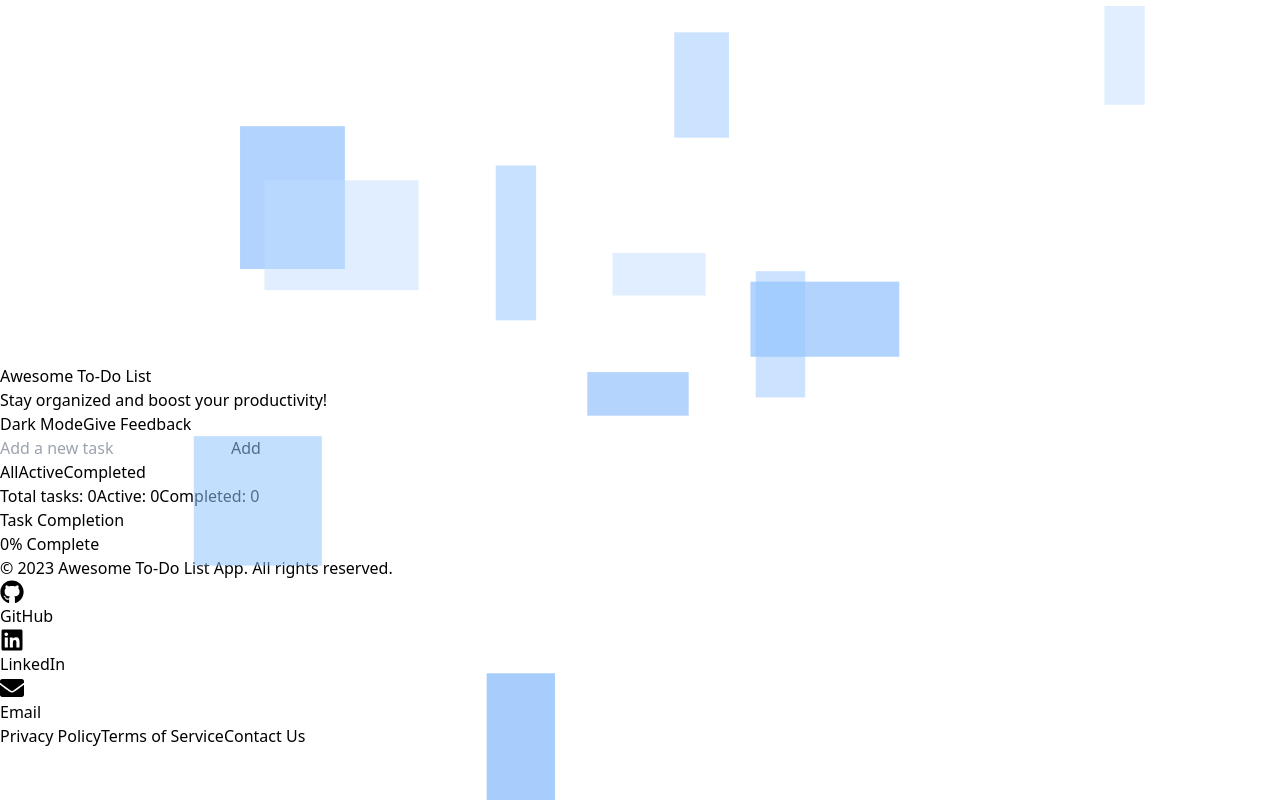
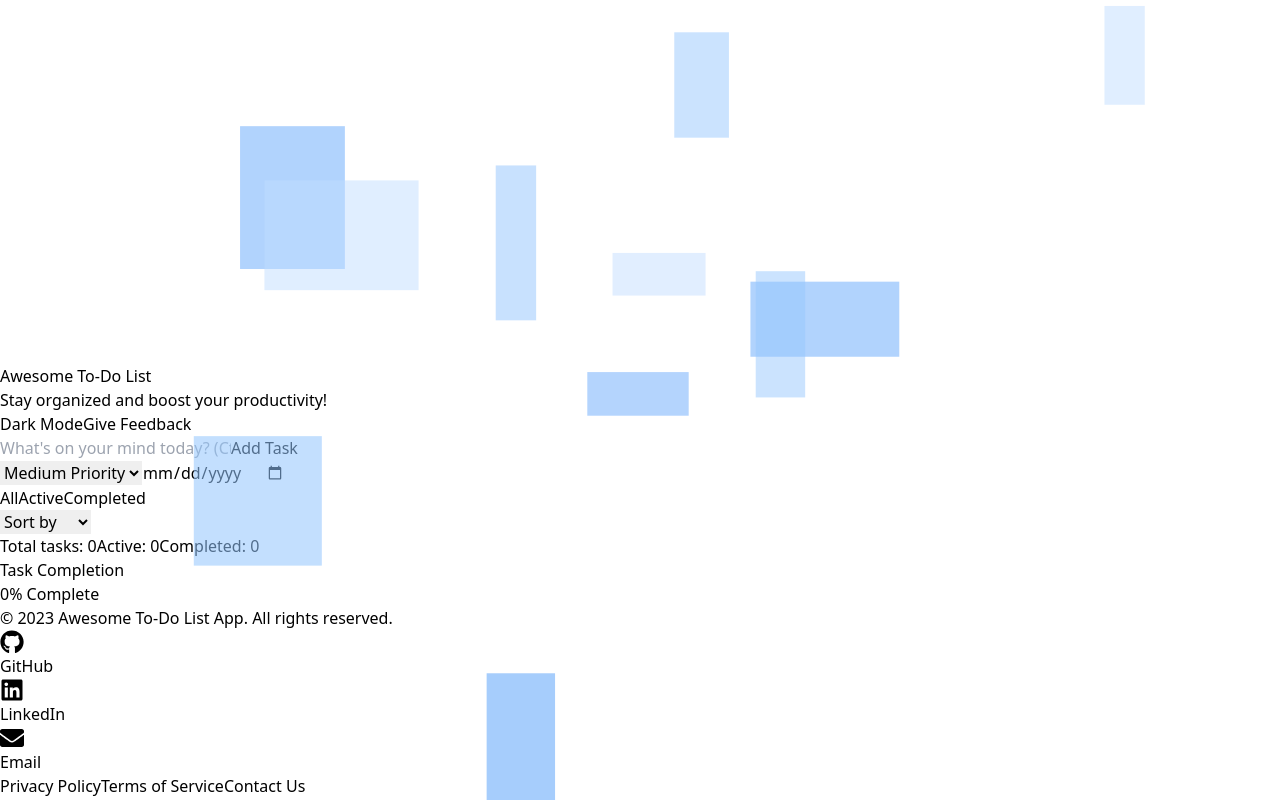
Before and after one commit to Muhammadd-01/To-Do_App, a React (Vite) app: page / in a window 1280 px wide. Shown: the part 854-1654 px from the top of the page. Built offline with nearby package versions, Linux system fonts and the light colour scheme.

Commit message:
To-DO App

```diff
--- a/package.json
+++ b/package.json
@@ -12,6 +12,7 @@
   "dependencies": {
     "framer-motion": "^11.16.1",
     "react": "^18.3.1",
+    "react-confetti": "^6.2.2",
     "react-dom": "^18.3.1",
     "react-icons": "^5.4.0"
   },
--- a/src/App.jsx
+++ b/src/App.jsx
@@ -1,5 +1,6 @@
-import React, { useState } from 'react'
+import React, { useState, useEffect } from 'react'
 import { motion, AnimatePresence } from 'framer-motion'
+import Confetti from 'react-confetti'
 import TaskInput from './components/TaskInput'
 import TaskList from './components/TaskList'
 import Footer from './components/Footer'
@@ -14,12 +15,21 @@ function App() {
   const { theme, toggleTheme } = useTheme()
   const [showFeedback, setShowFeedback] = useState(false)
   const [showMotivationalPopup, setShowMotivationalPopup] = useState(false)
+  const [showConfetti, setShowConfetti] = useState(false)
   const [filter, setFilter] = useState('all')
 
   const handleTaskCompletion = (taskId) => {
     toggleTask(taskId)
     setShowMotivationalPopup(true)
+    setShowConfetti(true)
   }
+
+  useEffect(() => {
+    if (showConfetti) {
+      const timer = setTimeout(() => setShowConfetti(false), 5000)
+      return () => clearTimeout(timer)
+    }
+  }, [showConfetti])
 
   const filteredTasks = tasks.filter(task => {
     if (filter === 'active') return !task.completed
@@ -35,6 +45,7 @@ function App() {
       theme === 'dark' ? 'bg-gray-900' : 'bg-blue-50'
     } text-gray-900`}>
       <BackgroundAnimation theme={theme} />
+      {showConfetti && <Confetti recycle={false} numberOfPieces={200} />}
       <div className="container mx-auto px-4 py-8 pb-24 relative z-10">
         <motion.header
           className="text-center mb-8"
@@ -42,10 +53,12 @@ function App() {
           animate={{ y: 0, opacity: 1 }}
           transition={{ duration: 0.5 }}
         >
-          <h1 className="text-4xl font-bold text-gray-900">
+          <h1 className={`text-4xl font-bold ${theme === 'dark' ? 'text-white' : 'text-gray-900'}`}>
             Awesome To-Do List
           </h1>
-          <p className="mt-2 text-lg text-gray-700">Stay organized and boost your productivity!</p>
+          <p className={`mt-2 text-lg ${theme === 'dark' ? 'text-gray-200' : 'text-gray-700'}`}>
+            Stay organized and boost your productivity!
+          </p>
           <div className="mt-4 space-x-4">
             <button
               onClick={toggleTheme}
--- a/src/components/TaskInput.jsx
+++ b/src/components/TaskInput.jsx
@@ -1,35 +1,70 @@
-import React, { useState } from 'react'
+import React, { useState, useEffect } from 'react'
 import { motion } from 'framer-motion'
 
 function TaskInput({ addTask }) {
   const [taskText, setTaskText] = useState('')
+  const [priority, setPriority] = useState('medium')
+  const [dueDate, setDueDate] = useState('')
 
   const handleSubmit = (e) => {
     e.preventDefault()
     if (taskText.trim()) {
-      addTask(taskText.trim())
+      addTask(taskText.trim(), priority, dueDate)
       setTaskText('')
+      setPriority('medium')
+      setDueDate('')
     }
   }
 
+  useEffect(() => {
+    const handleKeyPress = (e) => {
+      if (e.ctrlKey && e.key === 'Enter') {
+        handleSubmit(e)
+      }
+    }
+
+    window.addEventListener('keydown', handleKeyPress)
+    return () => {
+      window.removeEventListener('keydown', handleKeyPress)
+    }
+  }, [taskText, priority, dueDate])
+
   return (
-    <form onSubmit={handleSubmit} className="mb-4">
-      <div className="flex">
+    <form onSubmit={handleSubmit} className="mb-6 space-y-4">
+      <div className="flex flex-col sm:flex-row gap-2">
         <input
           type="text"
           value={taskText}
           onChange={(e) => setTaskText(e.target.value)}
-          placeholder="Add a new task"
-          className="flex-grow px-4 py-2 rounded-l border-2 border-indigo-300 focus:outline-none focus:border-indigo-500"
+          placeholder="What's on your mind today? (Ctrl + Enter to add)"
+          className="flex-grow px-4 py-2 rounded-md border-2 border-indigo-300 focus:outline-none focus:border-indigo-500 transition-colors"
+          aria-label="New task input"
         />
         <motion.button
           type="submit"
-          className="px-4 py-2 rounded-r bg-indigo-500 text-white hover:bg-indigo-600 transition-colors"
+          className="px-6 py-2 rounded-md bg-indigo-500 text-white hover:bg-indigo-600 transition-colors"
           whileHover={{ scale: 1.05 }}
           whileTap={{ scale: 0.95 }}
         >
-          Add
+          Add Task
         </motion.button>
+      </div>
+      <div className="flex flex-col sm:flex-row gap-2">
+        <select
+          value={priority}
+          onChange={(e) => setPriority(e.target.value)}
+          className="px-4 py-2 rounded-md border-2 border-indigo-300 focus:outline-none focus:border-indigo-500 transition-colors"
+        >
+          <option value="low">Low Priority</option>
+          <option value="medium">Medium Priority</option>
+          <option value="high">High Priority</option>
+        </select>
+        <input
+          type="date"
+          value={dueDate}
+          onChange={(e) => setDueDate(e.target.value)}
+          className="px-4 py-2 rounded-md border-2 border-indigo-300 focus:outline-none focus:border-indigo-500 transition-colors"
+        />
       </div>
     </form>
   )
--- a/src/components/TaskList.jsx
+++ b/src/components/TaskList.jsx
@@ -1,18 +1,45 @@
-import React from 'react'
+import React, { useState } from 'react'
 import { motion, AnimatePresence } from 'framer-motion'
 import Task from './Task'
 
 function TaskList({ tasks, toggleTask, deleteTask, editTask }) {
+  const [sortBy, setSortBy] = useState('default')
+
+  const sortedTasks = [...tasks].sort((a, b) => {
+    if (sortBy === 'name') {
+      return a.text.localeCompare(b.text)
+    } else if (sortBy === 'date') {
+      return new Date(b.dueDate) - new Date(a.dueDate)
+    } else if (sortBy === 'priority') {
+      const priorityOrder = { high: 3, medium: 2, low: 1 }
+      return priorityOrder[b.priority] - priorityOrder[a.priority]
+    }
+    return 0
+  })
+
   return (
+    <div>
+      <div className="mb-4 flex justify-end">
+        <select
+          value={sortBy}
+          onChange={(e) => setSortBy(e.target.value)}
+          className="px-2 py-1 rounded border border-gray-300 focus:outline-none focus:ring-2 focus:ring-blue-500"
+        >
+          <option value="default">Sort by</option>
+          <option value="name">Name</option>
+          <option value="date">Due Date</option>
+          <option value="priority">Priority</option>
+        </select>
+      </div>
       <ul className="space-y-2">
         <AnimatePresence>
-        {tasks.map(task => (
+          {sortedTasks.map(task => (
             <motion.li
               key={task.id}
-            initial={{ opacity: 0, y: -10 }}
+              initial={{ opacity: 0, y: -20 }}
               animate={{ opacity: 1, y: 0 }}
-            exit={{ opacity: 0, y: -10 }}
-            transition={{ duration: 0.2 }}
+              exit={{ opacity: 0, y: 20 }}
+              transition={{ duration: 0.3 }}
             >
               <Task
                 task={task}
@@ -24,6 +51,7 @@ function TaskList({ tasks, toggleTask, deleteTask, editTask }) {
           ))}
         </AnimatePresence>
       </ul>
+    </div>
   )
 }
 
```
Also changed, not shown: 1 other file (tests, documents, lock files or other folders). Lines whose indentation alone changed are shown as unchanged.
